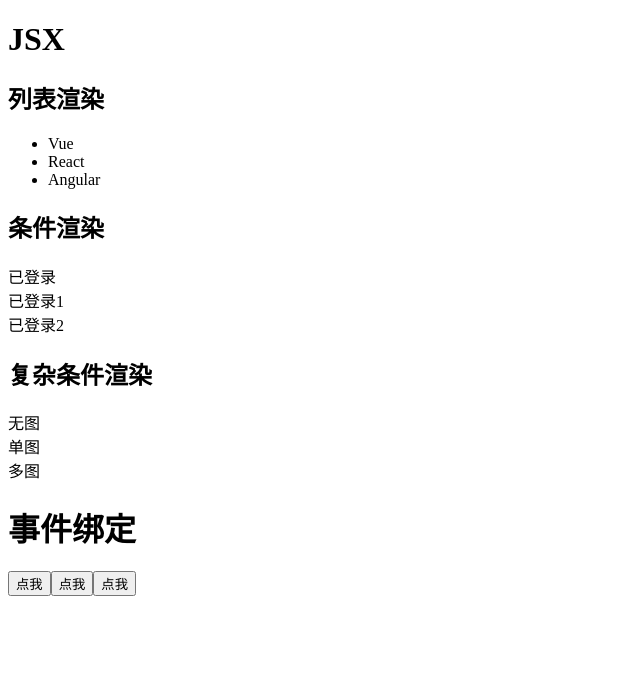
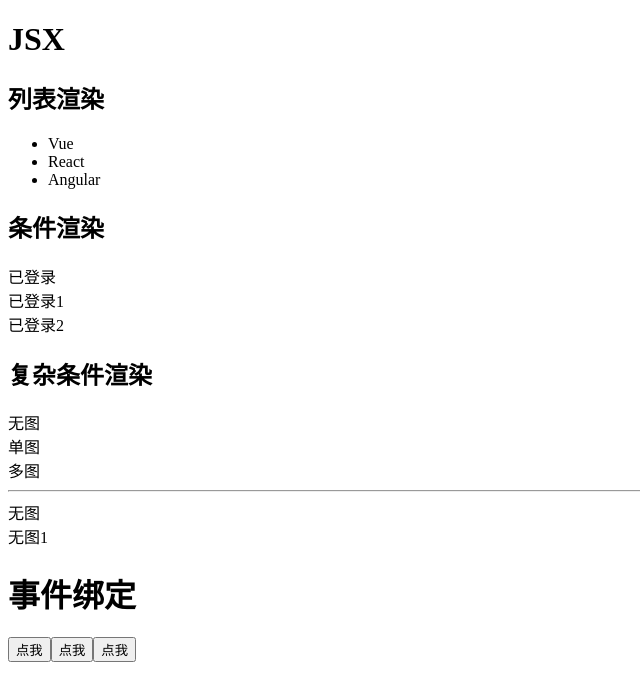
Before and after one commit to YouLe2016/study_react18, a React (Create React App) app: page / in a window 1280 px wide. Shown: the top 700 px of the page, without its empty margins (0-640 px from the left). Built offline with nearby package versions, Linux system fonts and the light colour scheme.

Commit message:
Improve: 复杂条件渲染补充写法

```diff
--- a/src/App.tsx
+++ b/src/App.tsx
@@ -34,6 +34,7 @@ function App() {
   const clickHandler3 = (name: string, e: React.MouseEvent<HTMLButtonElement>) => {
     console.log('点击事件3', name, e)
   }
+  let type = 0
   return (
     <div className="App">
       <h1>JSX</h1>
@@ -58,6 +59,12 @@ function App() {
       {test(1)}
       {test(2)}
 
+      <hr/>
+      {test(type)}
+      { type !== 1 && type !== 2 && <div>无图1</div>}
+      { type === 1 && <div>单图1</div>}
+      { type === 2 && <div>多图1</div>}
+
       <h1>事件绑定</h1>
       <button onClick={clickHandler}>点我</button>
       {/*事件参数*/}
```
